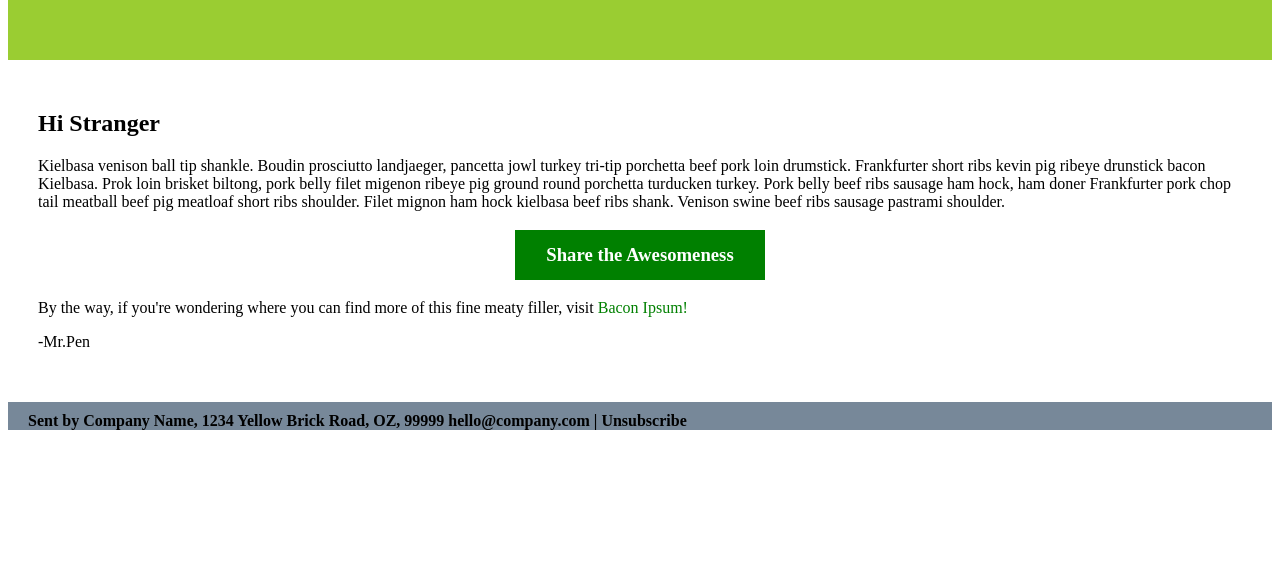
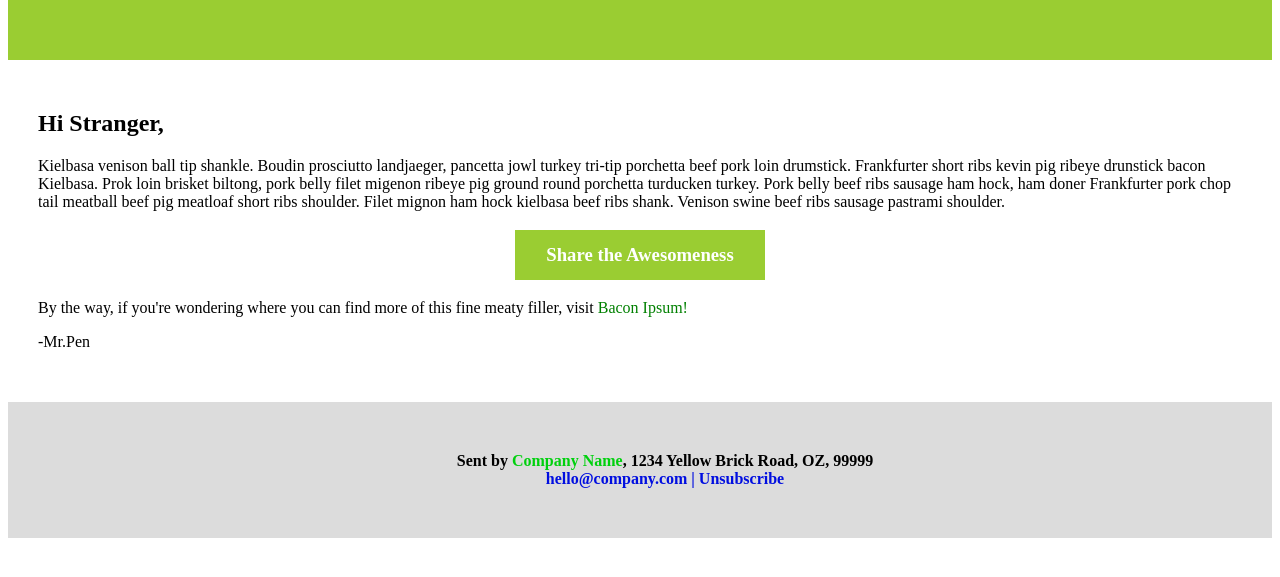
Before and after one commit to Jackty23/WebProgramming_2020, a plain HTML site: page Week 2/Task1.html in a window 1280 px wide. Shown: the part 161-738 px from the top of the page. Drawn offline with Linux system fonts and the light colour scheme.

```diff
--- a/Week 2/Task1.css
+++ b/Week 2/Task1.css
@@ -22,7 +22,7 @@ body h2 {
 }
 
 body h3 {
-    background-color: green;
+    background-color: yellowgreen;
     color: white;
     height: 50px;
     text-align: center;
@@ -32,14 +32,16 @@ body h3 {
 }
 
 body h4{
-    background-color: lightslategray;
-    padding-top: 10px;
-    padding-left: 20px;
+    background-color: gainsboro;
+    padding-top: 50px;
+    padding-left: 50px;
+    padding-bottom: 50px;
+
+
 
 }
 
 .div {
-    border: ;
 
 
 }
--- a/Week 2/Task1.html
+++ b/Week 2/Task1.html
@@ -15,7 +15,7 @@
         <h1>Something Big...</h1>
     </div>
     <div class="body">
-        <h2>Hi Stranger</h2>
+        <h2>Hi Stranger,</h2>
         <P>Kielbasa venison ball tip shankle. Boudin prosciutto landjaeger,
             pancetta jowl turkey tri-tip porchetta beef pork loin drumstick.
             Frankfurter short ribs kevin pig ribeye drunstick bacon Kielbasa. Prok
@@ -30,8 +30,10 @@
             meaty filler, visit <font color="green">Bacon Ipsum!</font>
         </p>-Mr.Pen
     </div>
-<div><h4> Sent by Company Name, 1234 Yellow Brick Road, OZ, 99999
-    hello@company.com | Unsubscribe</h4></div>
+<div><h4><center>Sent by <font color=".landjaeger">Company Name</font>, 1234 Yellow Brick Road, OZ, 99999
+
+
+    <center><font color=".green">hello@company.com | Unsubscribe</center></h4></div>
 
 
 </body>
```
